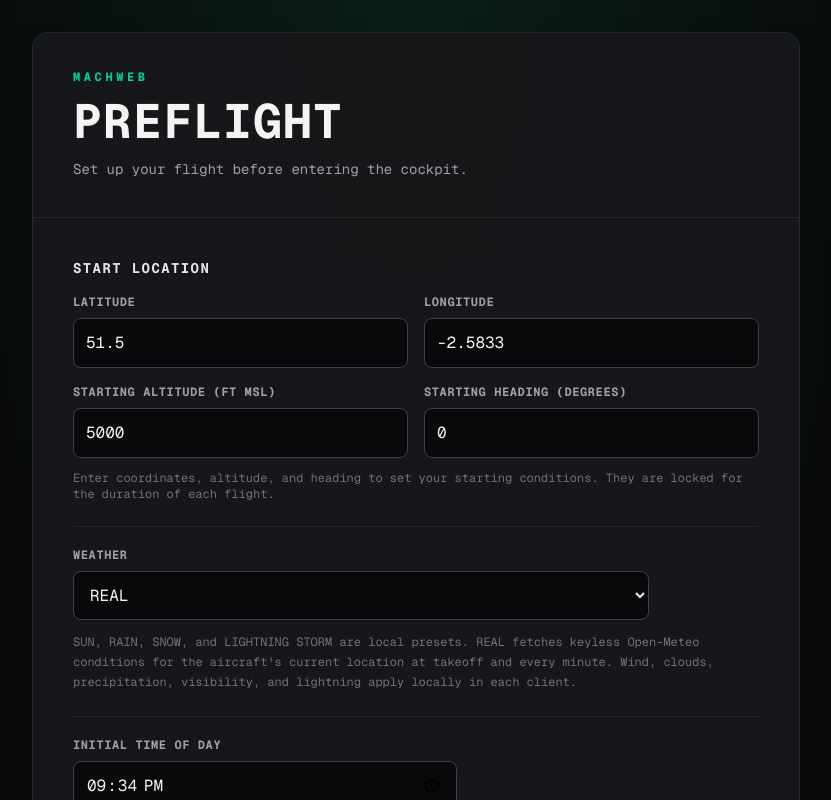
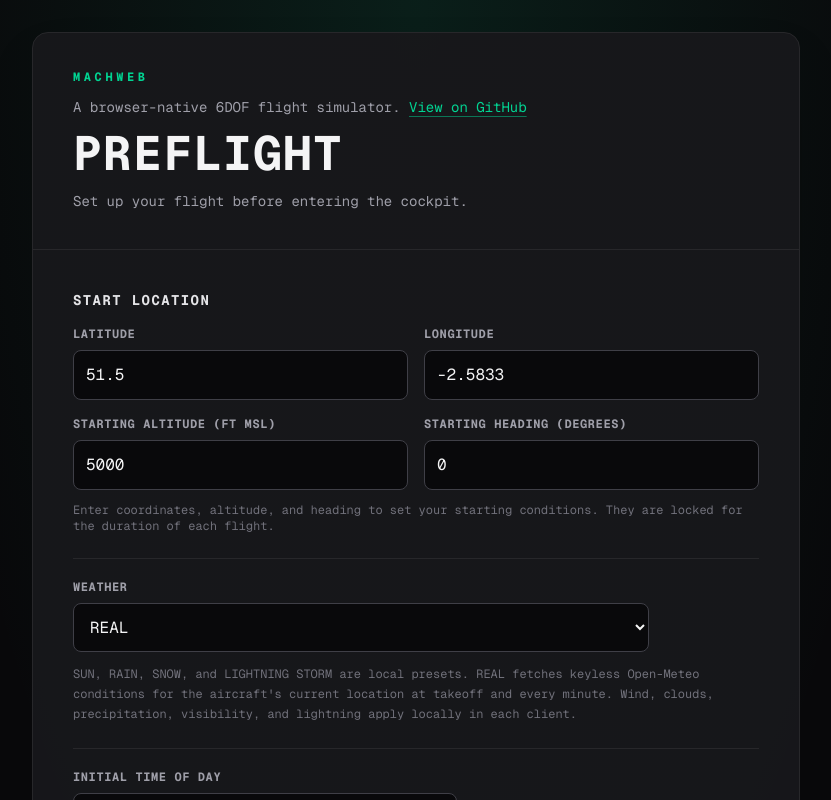
Before and after one commit to Se7enthChoice/MachWeb, a Next.js app in the folder web-app/: page / in a window 1280 px wide. Shown: the top 800 px of the page, without its empty margins (224-1055 px from the left). Built offline with nearby package versions, Linux system fonts and the light colour scheme.

Commit message:
Desc/Link

```diff
--- a/web-app/app/components/PreflightScreen.tsx
+++ b/web-app/app/components/PreflightScreen.tsx
@@ -110,6 +110,17 @@ export default function PreflightScreen({
       <section className="relative w-full max-w-3xl overflow-hidden rounded-2xl border border-zinc-800 bg-zinc-900/95 shadow-2xl">
         <div className="border-b border-zinc-800 px-6 py-7 sm:px-10 sm:py-9">
           <p className="mb-3 text-xs font-bold tracking-[0.3em] text-emerald-400">MACHWEB</p>
+          <p className="mb-3 text-sm text-zinc-400">
+            A browser-native 6DOF flight simulator.{' '}
+            <a
+              href="https://github.com/Se7enthChoice/MachWeb"
+              target="_blank"
+              rel="noreferrer"
+              className="text-emerald-400 underline decoration-emerald-400/50 underline-offset-4 transition hover:text-emerald-300"
+            >
+              View on GitHub
+            </a>
+          </p>
           <h1 className="text-3xl font-bold tracking-wide text-zinc-100 sm:text-5xl">PREFLIGHT</h1>
           <p className="mt-3 max-w-xl text-sm leading-6 text-zinc-400">
             Set up your flight before entering the cockpit.
```
